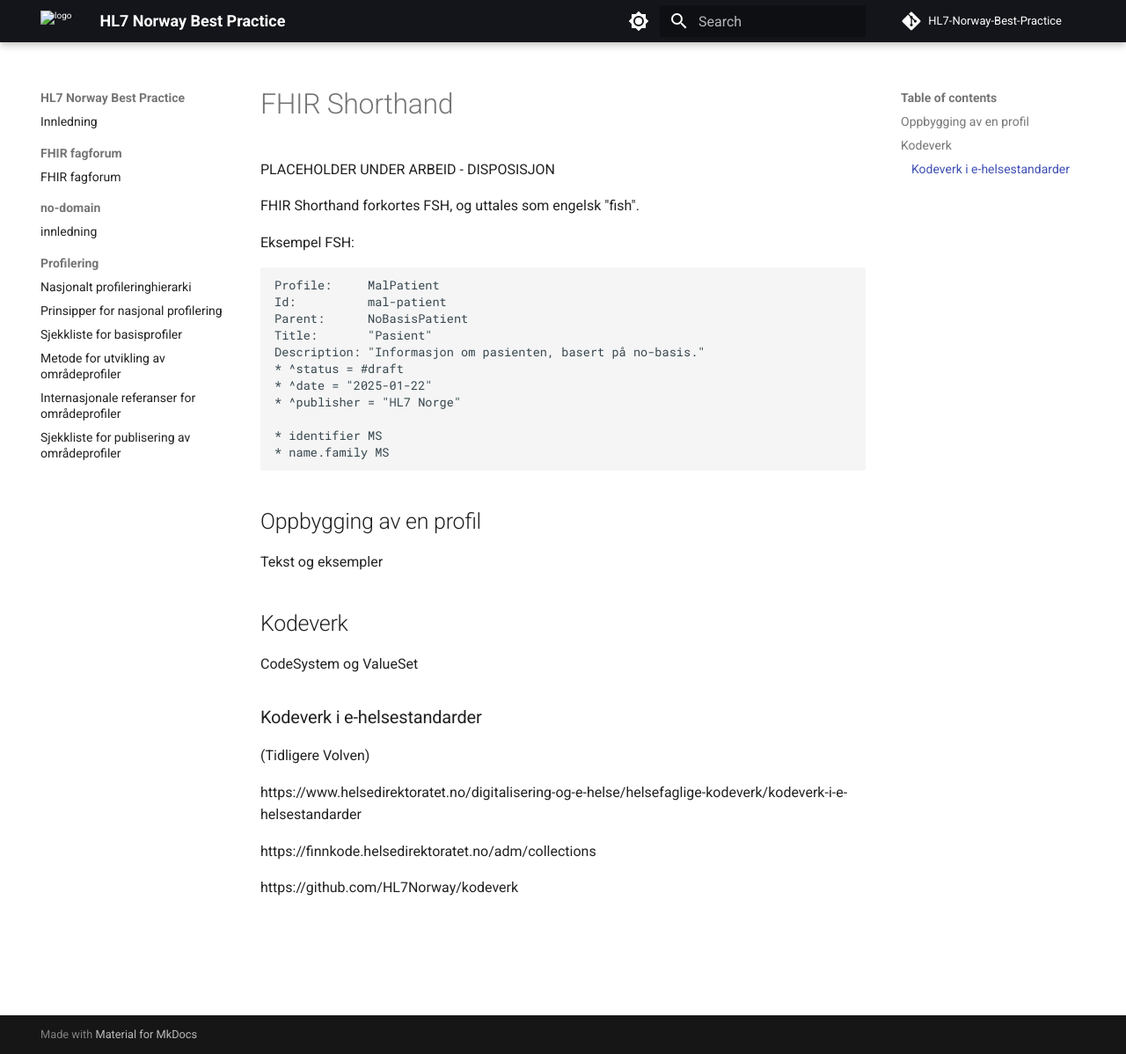
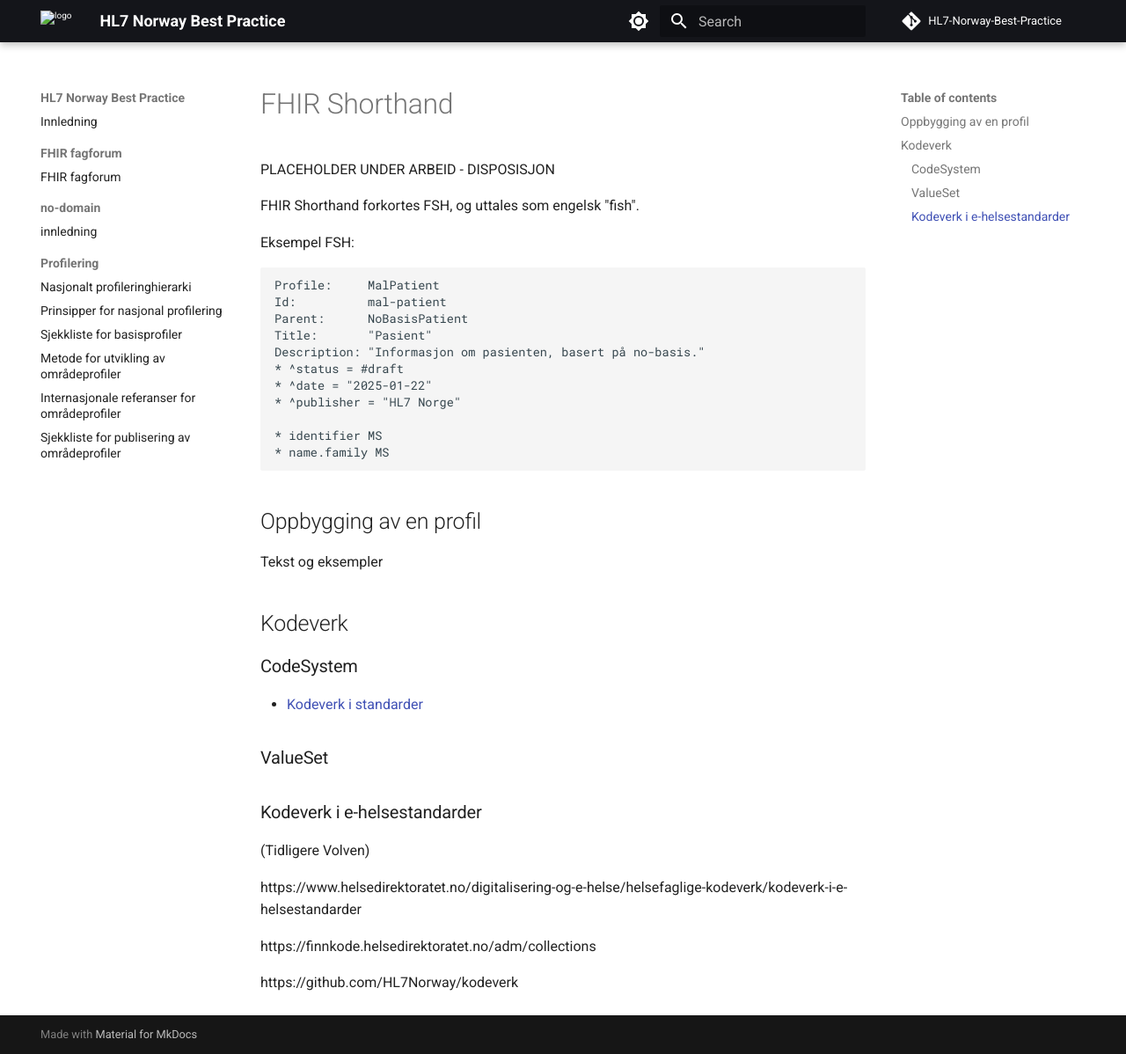
Before and after one commit to HL7Norway/best-practice, an MkDocs documentation site: the page built from docs/profilering/fsh.md, in a window 1280 px wide and 1198 px high. Shown: the whole window at 88% size. Built offline with MkDocs 1.6.1 and Material for MkDocs 9.7.7, drawn with Linux system fonts in a browser that asks for light colours; comment, search, counter and statistics services are not loaded.

Commit message:
Split CodeSystem and ValueSet sections in docs
Separated the 'CodeSystem' and 'ValueSet' documentation sections and added a link to 'Kodeverk i standarder' under CodeSystem for improved clarity.

```diff
--- a/docs/profilering/fsh.md
+++ b/docs/profilering/fsh.md
@@ -33,7 +33,11 @@
 
 ## Kodeverk
 
-CodeSystem og ValueSet
+### CodeSystem
+
+- [Kodeverk i standarder](fsh-codesystem-kodeverk-i-standarder.md)
+
+### ValueSet
 
 ### Kodeverk i e-helsestandarder
 
```
